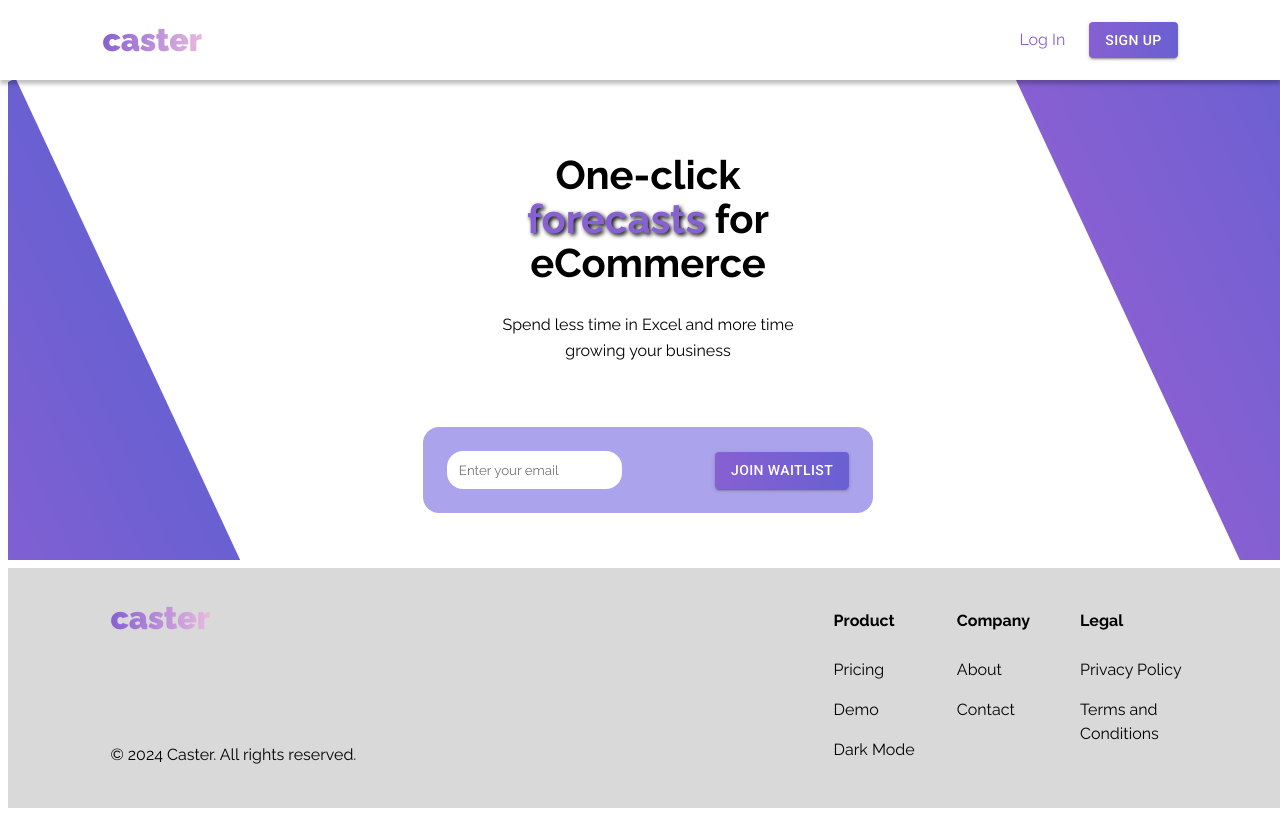
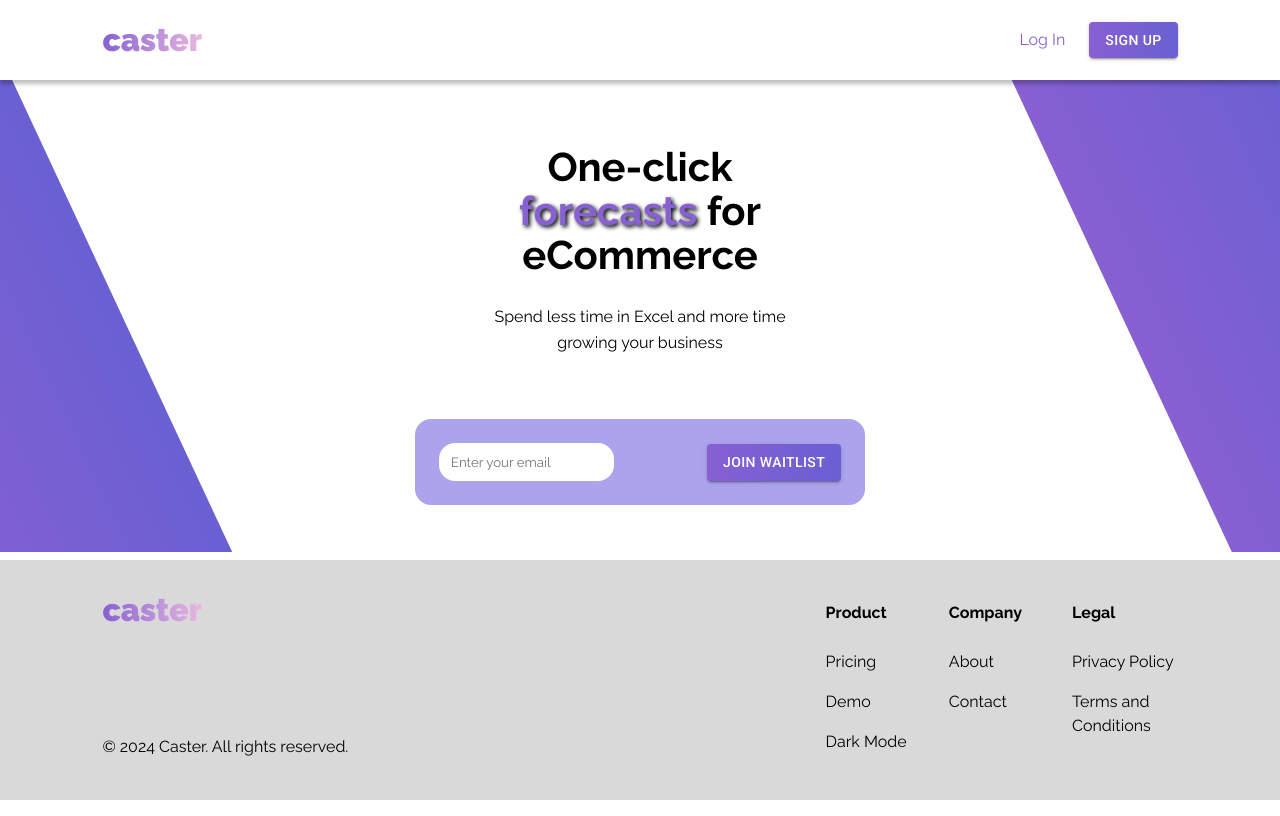
Before and after one commit to prestondavid99/SandboxLandingPage, a Next.js app: page / in a window 1280 px wide. Built offline with nearby package versions, Linux system fonts and the light colour scheme.

Commit message:
fixed scroll bar and weird left margin.

```diff
--- a/src/styles/style.css
+++ b/src/styles/style.css
@@ -75,7 +75,9 @@ Be very careful when changing any of these styles.
 
 html {
     font-size: 16px; /* Default */
-    min-width: 100vw;
+    width: 100%;
+    margin: 0;
+    padding: 0;
 }
 
 body {
@@ -83,8 +85,11 @@ body {
     color: var(--text-color); /* Apply default text color */
     background-color: var(--background-color-1); /* Set background color */
     font-weight: var(--font-weight-regular); /* Set default font weight */
+    margin: 0;
+    padding: 0;
     line-height: 1.6; /* Optional: improves readability by increasing line spacing */
-    min-width: 100vw;
+    width: 100%;
+    overflow-x: hidden;
 }
 
 .vsc-initialized {
@@ -108,7 +113,7 @@ main {
     margin-top: var(--navbar-height);  /* This must match the navbar height so that it doesn't get cut off  */
     /*padding: 0 var(--side-padding); !* Add padding to the left and right so that the content always fits on the page *!*/
     height: 100%;
-    flex: 1;
+    /*flex: 1;*/
 }
 
 h1 {
```
